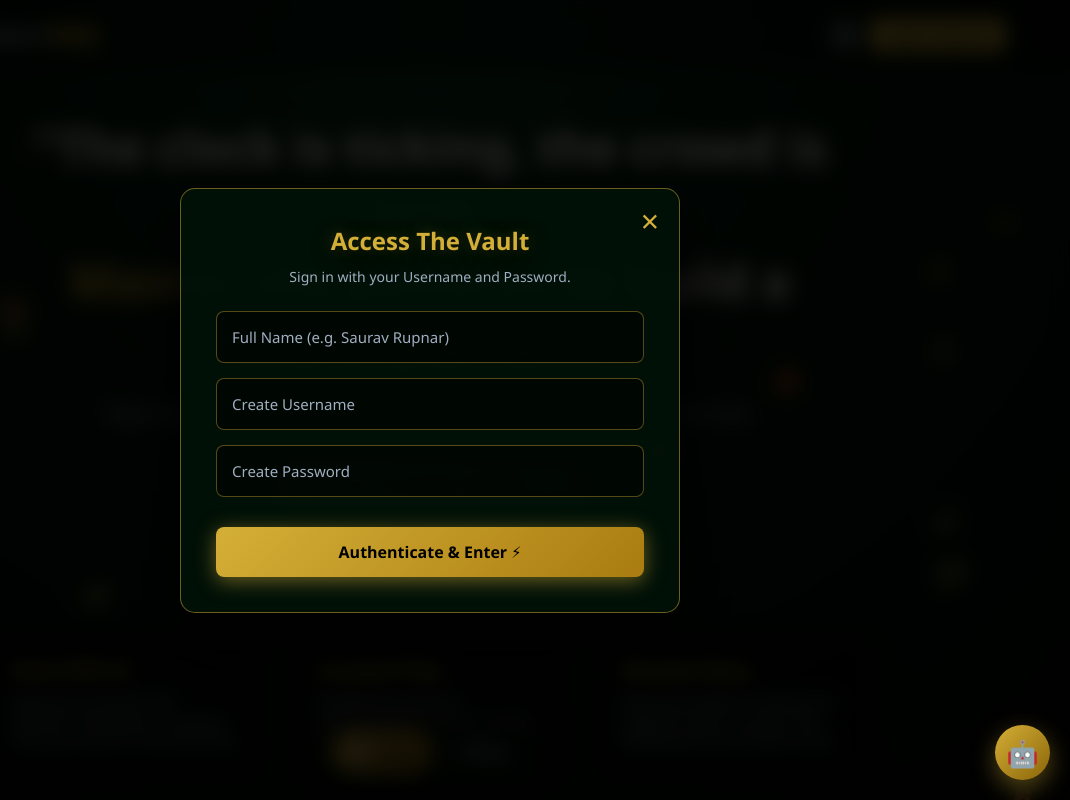
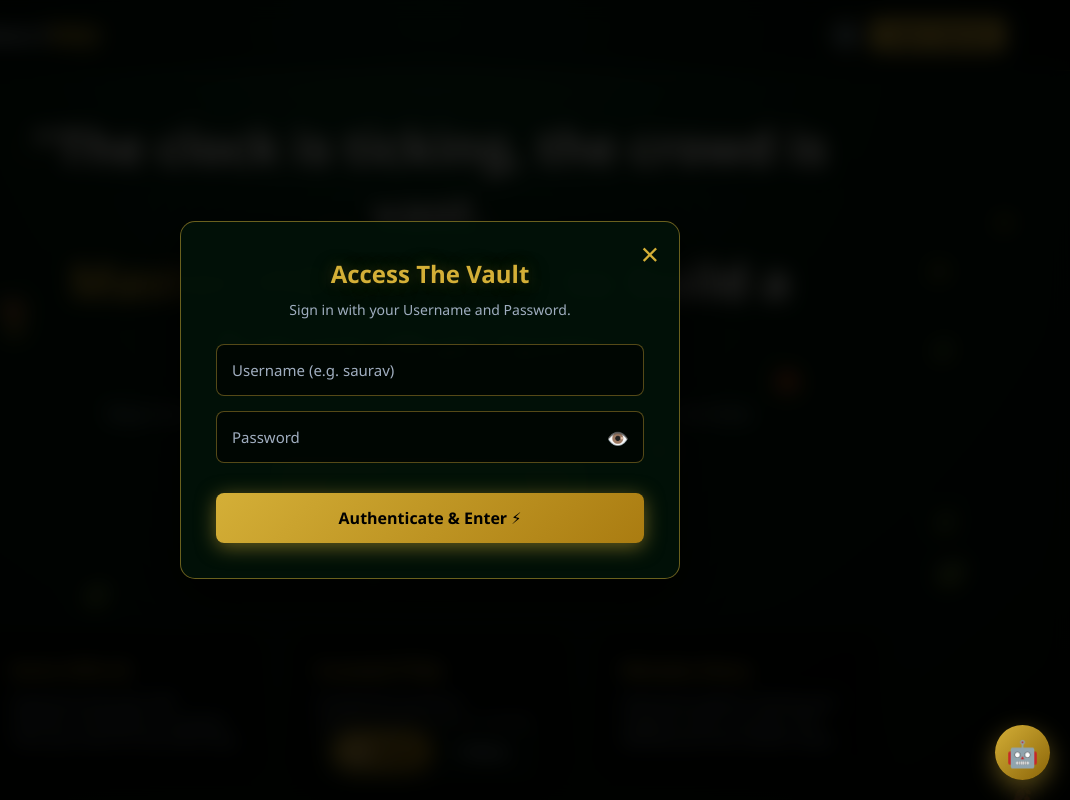
Before and after one commit to rupnarsaurabh2-sudo/test-series, a plain HTML site: page index.html in a window 1280 px wide. Both pictures are taken after a click on the button "Create Account / Login 🚀". Shown: the whole page, without its empty margins (210-1280 px from the left). Drawn offline with Linux system fonts and the light colour scheme.

Commit message:
Revise authentication input fields and add toggle password visibility
Updated input fields for username and password with improved placeholders and added eye icon for password visibility.

```diff
--- a/index.html
+++ b/index.html
@@ -87,13 +87,15 @@
             <h2 class="gold-text heavenly-title" style="margin-bottom: 10px;">Access The Vault</h2>
             <p style="color: #a0aec0; margin-bottom: 25px; font-size: 14px;">Sign in with your Username and Password.</p>
 
-            <input type="text" id="reg-name" class="premium-input" placeholder="Full Name (e.g. Saurav Rupnar)">
-            <input type="text" id="reg-username" class="premium-input" placeholder="Create Username">
-            <input type="password" id="reg-pass" class="premium-input" placeholder="Create Password">
+            <input type="text" id="reg-username" class="premium-input" placeholder="Username (e.g. saurav)">
+
+            <div style="position: relative;">
+                <input type="password" id="reg-pass" class="premium-input" placeholder="Password" style="padding-right: 40px;">
+                <span id="eye-icon" onclick="togglePassword()" style="position: absolute; right: 15px; top: 15px; cursor: pointer; font-size: 18px; user-select: none;">👁️</span>
+            </div>
 
             <button class="glow-gold-btn full-width" onclick="submitAuth()">Authenticate & Enter ⚡</button>
         </div>
-    </div>
 
     <!-- 2. EXAM TARGET SELECTION SCREEN (NEW FLOATING CARDS) -->
     <div id="exam-selection-screen" class="hidden transition-element screen-layer">
```
